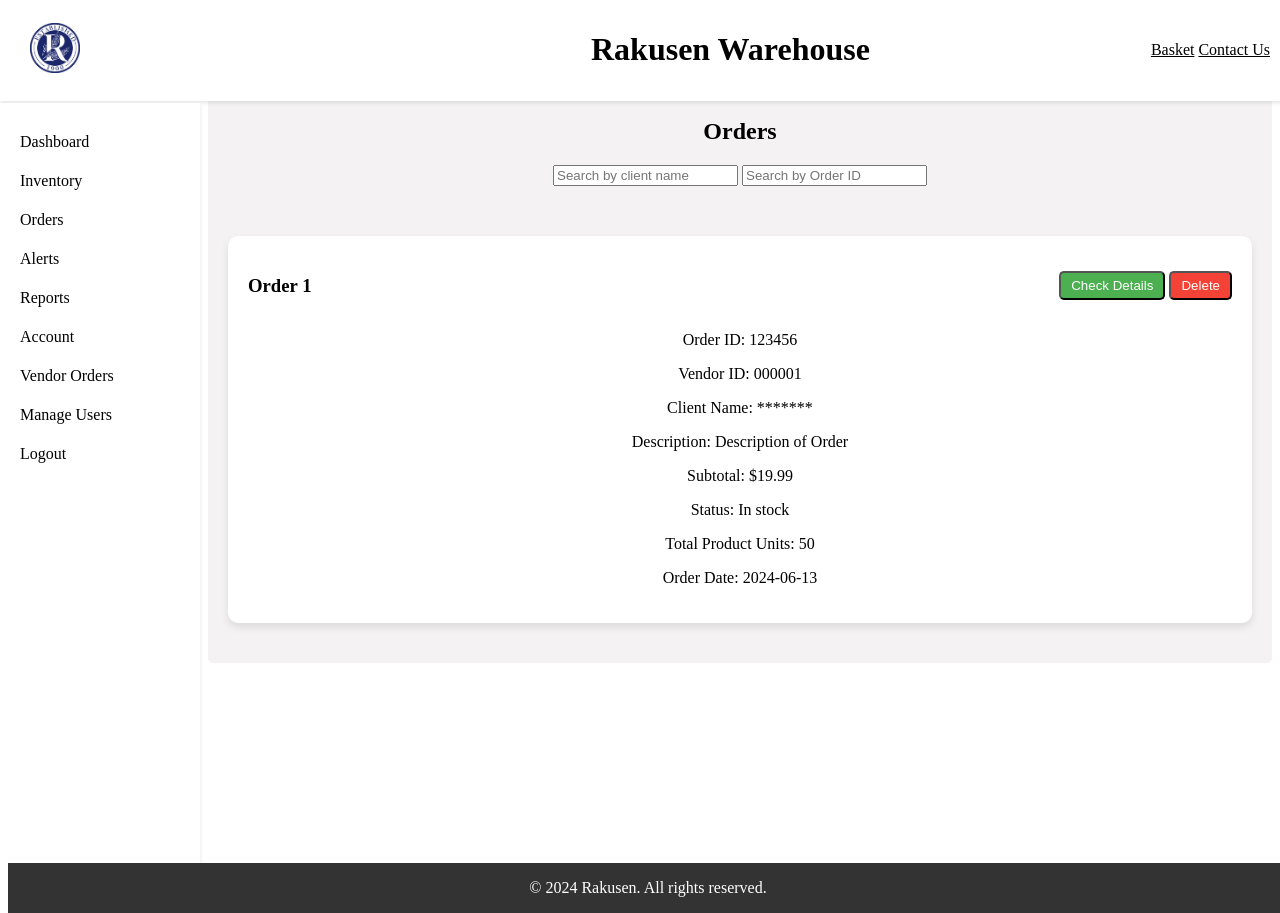
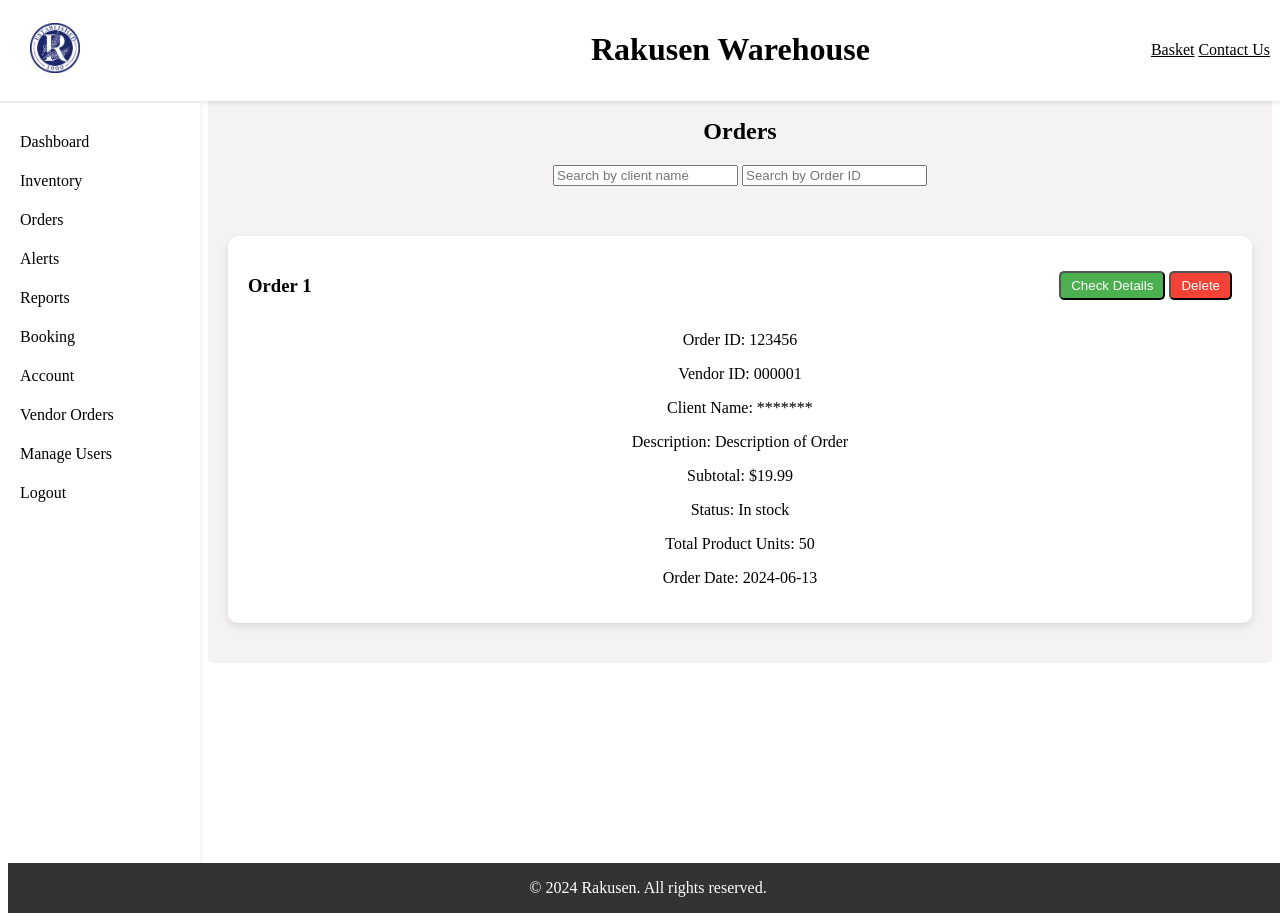
Before and after one commit to MohamedAwad22005293/Enterprise-Pro-Project, a PHP site: page /Orders.php in a window 1280 px wide. Run offline with PHP 8.4, Linux system fonts and the light colour scheme; a user stored in the database is signed in; data comes from the database, SQL or seed files in the repository.

Commit message:
added booking page to the navigation bar

```diff
--- a/Software&Database/Software/AccountPage.php
+++ b/Software&Database/Software/AccountPage.php
@@ -70,6 +70,7 @@
         <li><a href="Orders.php">Orders</a></li>
         <li><a href="Alerts.php">Alerts</a></li>
         <li><a href="Reports.php">Reports</a></li>
+        <li><a href="BookingPage.php">Booking</a></li>
         <li><a href="AccountPage.php">Account</a></li>
         <?php
             // Check if the user is logged in and retrieve their role from the database
--- a/Software&Database/Software/Alerts.php
+++ b/Software&Database/Software/Alerts.php
@@ -52,6 +52,7 @@
         <li><a href="Orders.php">Orders</a></li>
         <li><a href="Alerts.php">Alerts</a></li>
         <li><a href="Reports.php">Reports</a></li>
+        <li><a href="BookingPage.php">Booking</a></li>
         <li><a href="AccountPage.php">Account</a></li>
         <?php
             // Check if the user is logged in and retrieve their role from the database
--- a/Software&Database/Software/Inventory.php
+++ b/Software&Database/Software/Inventory.php
@@ -73,6 +73,7 @@
         <li><a href="Orders.php">Orders</a></li>
         <li><a href="Alerts.php">Alerts</a></li>
         <li><a href="Reports.php">Reports</a></li>
+        <li><a href="BookingPage.php">Booking</a></li>
         <li><a href="AccountPage.php">Account</a></li>
         <?php
             // Check if the user is logged in and retrieve their role from the database
--- a/Software&Database/Software/Manage_users.php
+++ b/Software&Database/Software/Manage_users.php
@@ -131,6 +131,7 @@
         <li><a href="Orders.php">Orders</a></li>
         <li><a href="Alerts.php">Alerts</a></li>
         <li><a href="Reports.php">Reports</a></li>
+        <li><a href="BookingPage.php">Booking</a></li>
         <li><a href="AccountPage.php">Account</a></li>
         <?php
             // Check if the user is logged in and retrieve their role from the database
--- a/Software&Database/Software/Orders.php
+++ b/Software&Database/Software/Orders.php
@@ -51,6 +51,7 @@
         <li><a href="Orders.php">Orders</a></li>
         <li><a href="Alerts.php">Alerts</a></li>
         <li><a href="Reports.php">Reports</a></li>
+        <li><a href="BookingPage.php">Booking</a></li>
         <li><a href="AccountPage.php">Account</a></li>
         <?php
             // Check if the user is logged in and retrieve their role from the database
--- a/Software&Database/Software/Reports.php
+++ b/Software&Database/Software/Reports.php
@@ -58,6 +58,7 @@
             <li><a href="Orders.php">Orders</a></li>
             <li><a href="Alerts.php">Alerts</a></li>
             <li><a href="Reports.php">Reports</a></li>
+            <li><a href="BookingPage.php">Booking</a></li>
             <li><a href="AccountPage.php">Account</a></li>
             <?php
             // Check if the user is logged in and retrieve their role from the database
--- a/Software&Database/Software/VendorItems.php
+++ b/Software&Database/Software/VendorItems.php
@@ -54,6 +54,7 @@
         <li><a href="Orders.php">Orders</a></li>
         <li><a href="Alerts.php">Alerts</a></li>
         <li><a href="Reports.php">Reports</a></li>
+        <li><a href="BookingPage.php">Booking</a></li>
         <li><a href="AccountPage.php">Account</a></li>
         <?php
             // Check if the user is logged in and retrieve their role from the database
```
